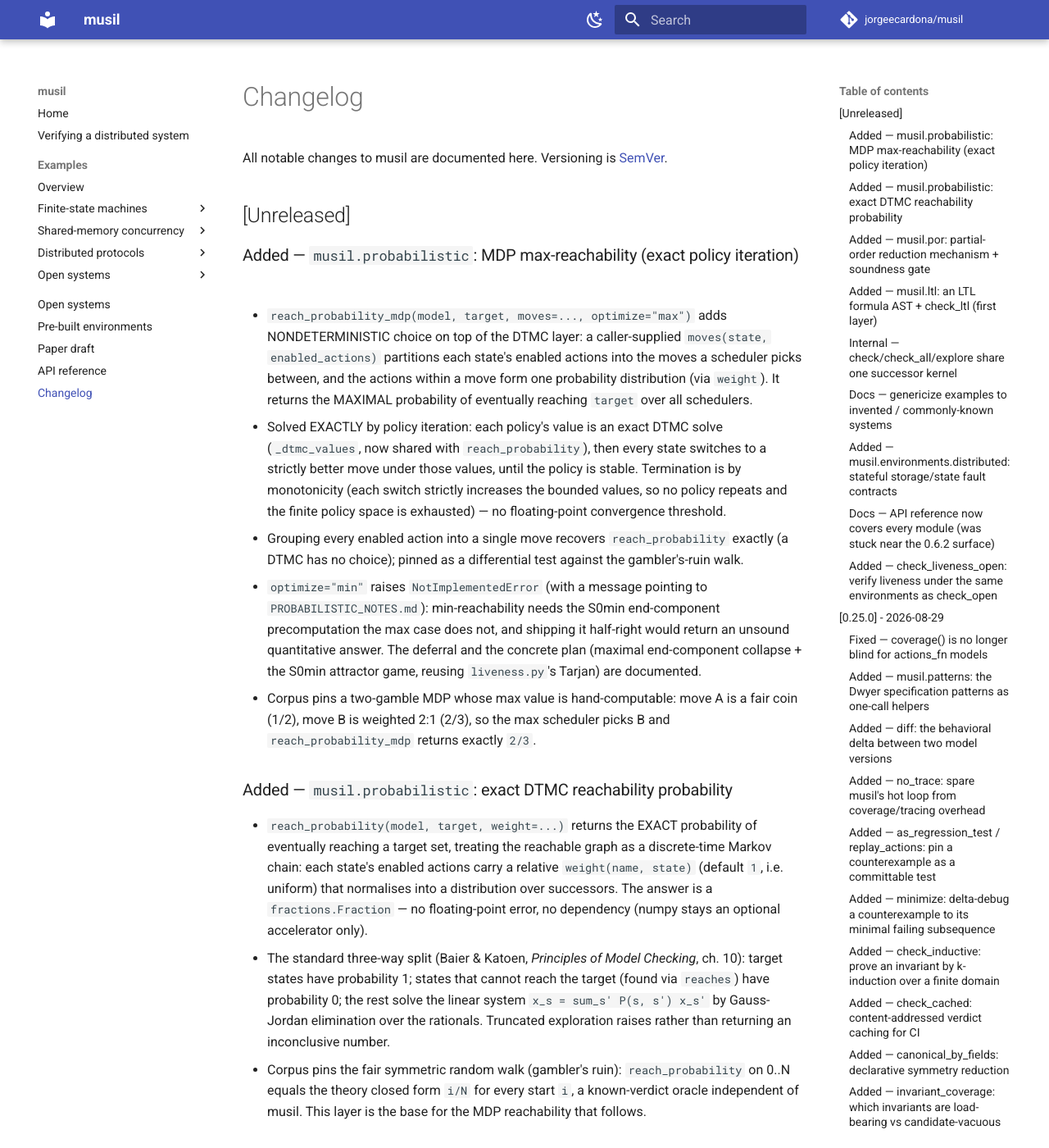
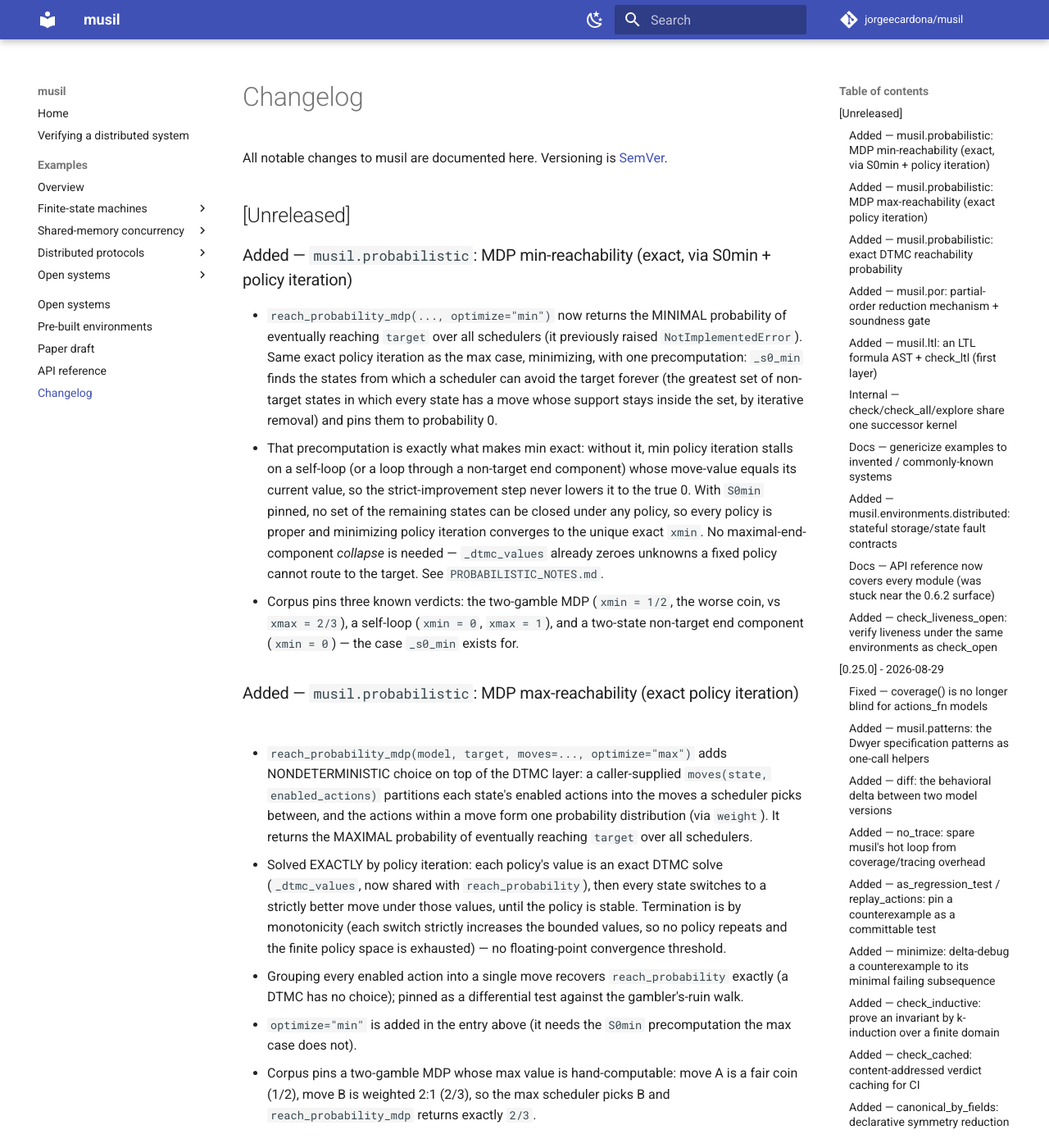
Before and after one commit to jorgeecardona/musil, an MkDocs documentation site: the page built from docs/changelog.md, in a window 1280 px wide and 1400 px high. Shown: the whole window at 82% size. Built offline with MkDocs 1.6.1 and Material for MkDocs 9.7.7, drawn with Linux system fonts in a browser that asks for light colours; comment, search, counter and statistics services are not loaded.

Commit message:
feat(probabilistic): exact MDP min-reachability via S0min + policy iteration
reach_probability_mdp(..., optimize="min") now returns the minimal probability of
eventually reaching target over all schedulers (it previously raised
NotImplementedError). Same exact policy iteration as max, minimizing, with one
precomputation: _s0_min finds the states from which a scheduler can avoid the
target forever (greatest set of non-target states where every state has a move
whose support stays inside the set, by iterative removal) and pins them to 0.

That precomputation is what makes min exact. Without it, min policy iteration
stalls on a self-loop (or a loop through a non-target end component) whose
move-value equals its current value, so strict-improvement never lowers it to the
true 0. With S0min pinned, no set of the remaining states can be closed under any
policy, so every policy is proper and minimizing policy iteration converges to the
unique xmin. No maximal-end-component collapse needed: _dtmc_values already zeroes
unknowns a fixed policy cannot route to the target.

Corpus pins three known verdicts: the two-gamble MDP (xmin=1/2 worse coin vs
xmax=2/3), a self-loop (xmin=0, xmax=1), and a two-state non-target end component
(xmin=0) -- the case _s0_min exists for. PROBABILISTIC_NOTES.md updated (min moved
from deferred to shipped, with the soundness argument).

Co-Authored-By: Claude Opus 4.8 (1M context) <noreply@anthropic.com>

```diff
--- a/CHANGELOG.md
+++ b/CHANGELOG.md
@@ -3,6 +3,23 @@
 All notable changes to musil are documented here. Versioning is [SemVer](https://semver.org/).
 
 ## [Unreleased]
+
+### Added — `musil.probabilistic`: MDP min-reachability (exact, via S0min + policy iteration)
+
+- `reach_probability_mdp(..., optimize="min")` now returns the MINIMAL probability of eventually reaching
+  `target` over all schedulers (it previously raised `NotImplementedError`). Same exact policy iteration as
+  the max case, minimizing, with one precomputation: `_s0_min` finds the states from which a scheduler can
+  avoid the target forever (the greatest set of non-target states in which every state has a move whose
+  support stays inside the set, by iterative removal) and pins them to probability 0.
+- That precomputation is exactly what makes min exact: without it, min policy iteration stalls on a
+  self-loop (or a loop through a non-target end component) whose move-value equals its current value, so the
+  strict-improvement step never lowers it to the true 0. With `S0min` pinned, no set of the remaining
+  states can be closed under any policy, so every policy is proper and minimizing policy iteration converges
+  to the unique exact `xmin`. No maximal-end-component *collapse* is needed — `_dtmc_values` already zeroes
+  unknowns a fixed policy cannot route to the target. See `PROBABILISTIC_NOTES.md`.
+- Corpus pins three known verdicts: the two-gamble MDP (`xmin = 1/2`, the worse coin, vs `xmax = 2/3`), a
+  self-loop (`xmin = 0`, `xmax = 1`), and a two-state non-target end component (`xmin = 0`) — the case
+  `_s0_min` exists for.
 
 ### Added — `musil.probabilistic`: MDP max-reachability (exact policy iteration)
 
@@ -16,10 +33,7 @@ All notable changes to musil are documented here. Versioning is [SemVer](https:/
   so no policy repeats and the finite policy space is exhausted) — no floating-point convergence threshold.
 - Grouping every enabled action into a single move recovers `reach_probability` exactly (a DTMC has no
   choice); pinned as a differential test against the gambler's-ruin walk.
-- `optimize="min"` raises `NotImplementedError` (with a message pointing to `PROBABILISTIC_NOTES.md`):
-  min-reachability needs the S0min end-component precomputation the max case does not, and shipping it
-  half-right would return an unsound quantitative answer. The deferral and the concrete plan (maximal
-  end-component collapse + the S0min attractor game, reusing `liveness.py`'s Tarjan) are documented.
+- `optimize="min"` is added in the entry above (it needs the `S0min` precomputation the max case does not).
 - Corpus pins a two-gamble MDP whose max value is hand-computable: move A is a fair coin (1/2), move B is
   weighted 2:1 (2/3), so the max scheduler picks B and `reach_probability_mdp` returns exactly `2/3`.
 
--- a/pyproject.toml
+++ b/pyproject.toml
@@ -2,7 +2,7 @@
 # musil — named for Robert Musil (engineer-mathematician turned novelist, "The Man Without
 # Qualities"). A standalone, dependency-free explicit-state model checker.
 name = "musil"
-version = "0.34.2"
+version = "0.34.3"
 description = "A tiny, dependency-free explicit-state model checker for Python: safety, deadlock, reachability, liveness — and concurrency by interleaving."
 readme = "README.md"
 requires-python = ">=3.12"
```
Also changed, not shown: docs/api.md (+5 -3 lines), src/musil/PROBABILISTIC_NOTES.md (+30 -24 lines), 4 other files.
